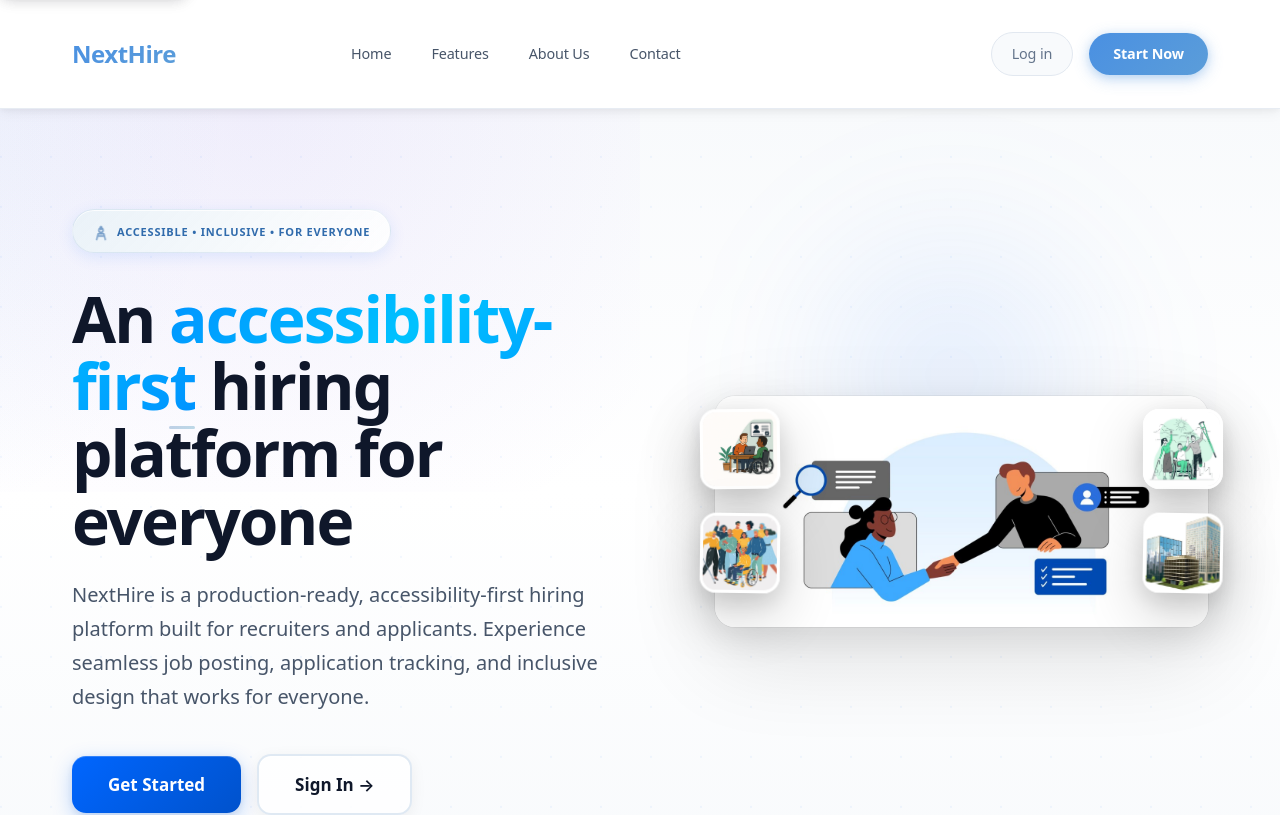
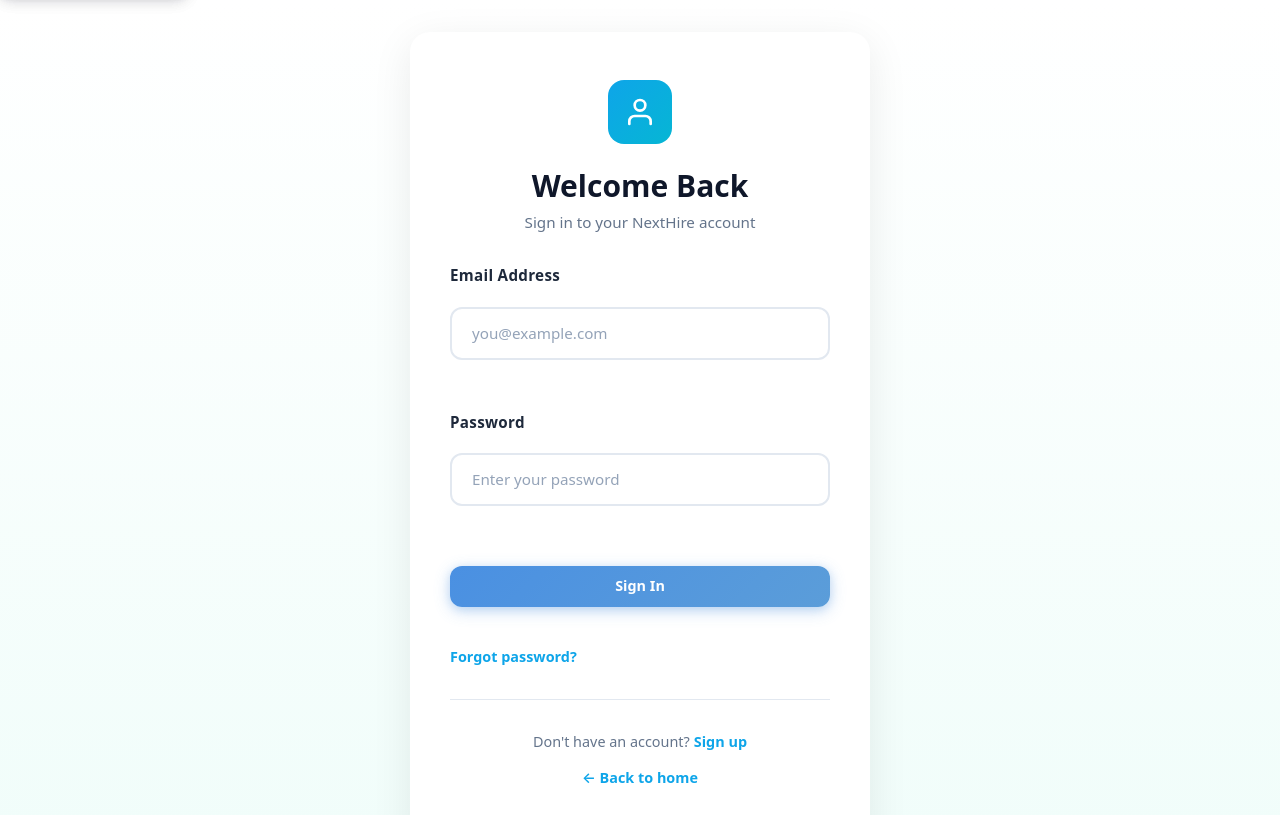
Before and after one commit to yash2607-del/NextHire, a React (Vite) app in the folder client/: page /#/login in a window 1280 px wide. Shown: the top 815 px of the page. Built offline with nearby package versions, Linux system fonts and the light colour scheme.

Commit message:
deployment error

```diff
--- a/client/src/App.jsx
+++ b/client/src/App.jsx
@@ -1,7 +1,7 @@
 
 import "bootstrap/dist/css/bootstrap.min.css";
 import "./index.css";
-import { BrowserRouter, Routes, Route } from "react-router-dom";
+import { HashRouter, Routes, Route } from "react-router-dom";
 import Forgot from "./pages/auth/forgot/Forgot";
 import Newpass from "./pages/auth/newpass/Newpass";
 import Login from "./pages/auth/login/Login";
@@ -34,7 +34,7 @@ import Settings from "./pages/settings/Settings";
 function App() {
   return (
     <>
-      <BrowserRouter>
+      <HashRouter>
         <A11yProvider>
         <a className="skip-link" href="#main-content">Skip to main content</a>
         <main id="main-content" tabIndex={-1} role="main">
@@ -79,7 +79,7 @@ function App() {
         </main>
         <AccessibilityPanel />
         </A11yProvider>
-      </BrowserRouter>
+      </HashRouter>
     </>
   );
 }
--- a/client/src/pages/auth/login/Login.jsx
+++ b/client/src/pages/auth/login/Login.jsx
@@ -45,13 +45,23 @@ function Login() {
     } catch (error) {
       console.error("Login error:", error);
       const apiData = error?.response?.data;
-      const errorMsg =
-        (typeof apiData?.error === "string" && apiData.error) ||
-        (typeof apiData?.message === "string" && apiData.message) ||
-        (typeof error?.message === "string" && error.message) ||
-        "An error occurred. Please try again.";
-      setError(errorMsg);
-      toast.error(errorMsg);
+
+      // Prefer string messages, but safely extract when backend sends { code, message } objects
+      let errorMsg = "An error occurred. Please try again.";
+
+      if (apiData) {
+        if (typeof apiData.error === "string") errorMsg = apiData.error;
+        else if (typeof apiData.message === "string") errorMsg = apiData.message;
+        else if (apiData.error && typeof apiData.error.message === "string") errorMsg = apiData.error.message;
+        else if (apiData.message && typeof apiData.message.message === "string") errorMsg = apiData.message.message;
+      }
+
+      if (!errorMsg && typeof error?.message === "string") errorMsg = error.message;
+
+      // Ensure we always store a string to avoid React trying to render objects
+      const errorStr = String(errorMsg);
+      setError(errorStr);
+      toast.error(errorStr);
     } finally {
       setLoading(false);
     }
@@ -82,7 +92,7 @@ function Login() {
                     <path d="M12 8V12" stroke="currentColor" strokeWidth="2" strokeLinecap="round"/>
                     <path d="M12 16H12.01" stroke="currentColor" strokeWidth="2" strokeLinecap="round"/>
                   </svg>
-                  {error}
+                  {typeof error === 'string' ? error : JSON.stringify(error)}
                 </div>
               )}
 
```
